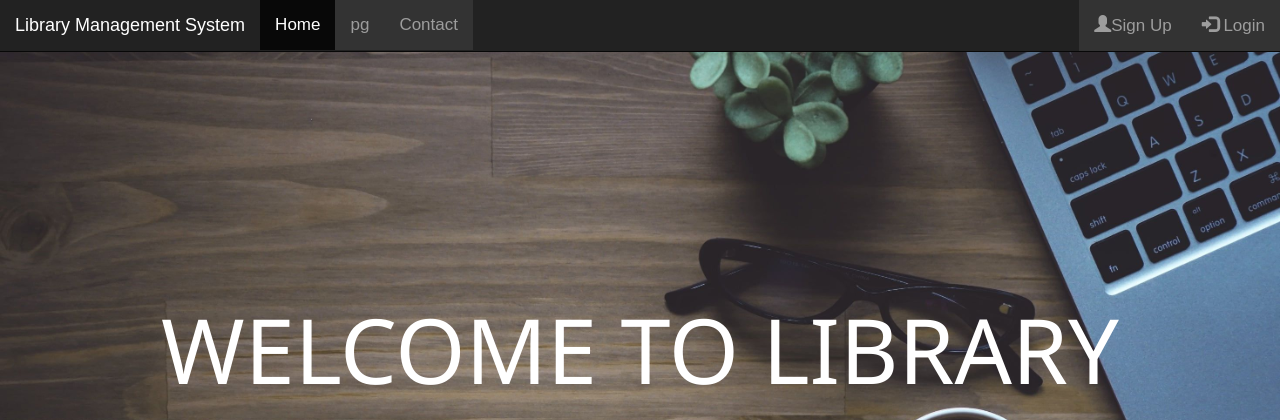
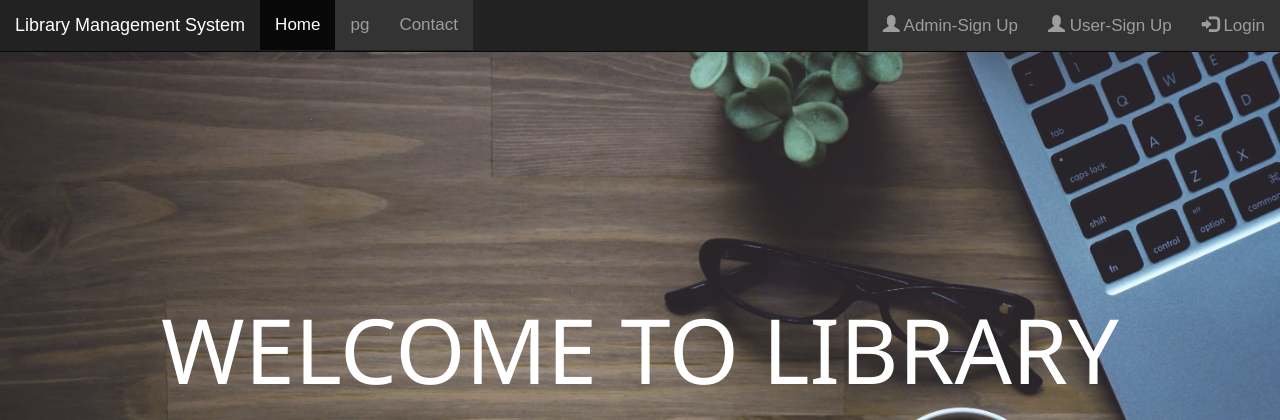
Before and after one commit to Ayodhya12/Project-NetLibrarian, a PHP site: page / in a window 1280 px wide. Shown: the top 420 px of the page. Run offline with PHP 8.4, Linux system fonts and the light colour scheme.

Commit message:
Update index.php

```diff
--- a/newProject/index.php
+++ b/newProject/index.php
@@ -31,10 +31,10 @@ session_start();
               <li><a href="book.php">Book Library</a></li>
               <li><a href="profile.php">Profile</a></li>
               <li><a href="#">Account Details</a></li>
-              <li><a href="contact.html">Contact</a></li>
+              <li><a href="contact_form.php">Contact</a></li>
             </ul>
             <ul class="nav navbar-nav navbar-right">
-              <li><a href="search.html"><span class="glyphicon glyphicon-search"></span> Search</a></li>
+              <li><a href="search.php"><span class="glyphicon glyphicon-search"></span> Search</a></li>
               <li><a href="logout.php"><span class="glyphicon glyphicon-log-out"></span> Logout</a></li>
             </ul>
           </div>
@@ -79,8 +79,8 @@ session_start();
               <li><a href="contact.html">Contact</a></li>
             </ul>
             <ul class="nav navbar-nav navbar-right">
-
-              <li><a href="signup.html"><span class="glyphicon glyphicon-user"></span>Sign Up</a></li>
+              <li><a href="admin_signup.html"><span class="glyphicon glyphicon-user"></span> Admin-Sign Up</a></li>
+              <li><a href="user_signup.html"><span class="glyphicon glyphicon-user"></span> User-Sign Up</a></li>
               <li><a href="login.html"><span class="glyphicon glyphicon-log-in"></span> Login</a></li>
             </ul>
           </div>
```
